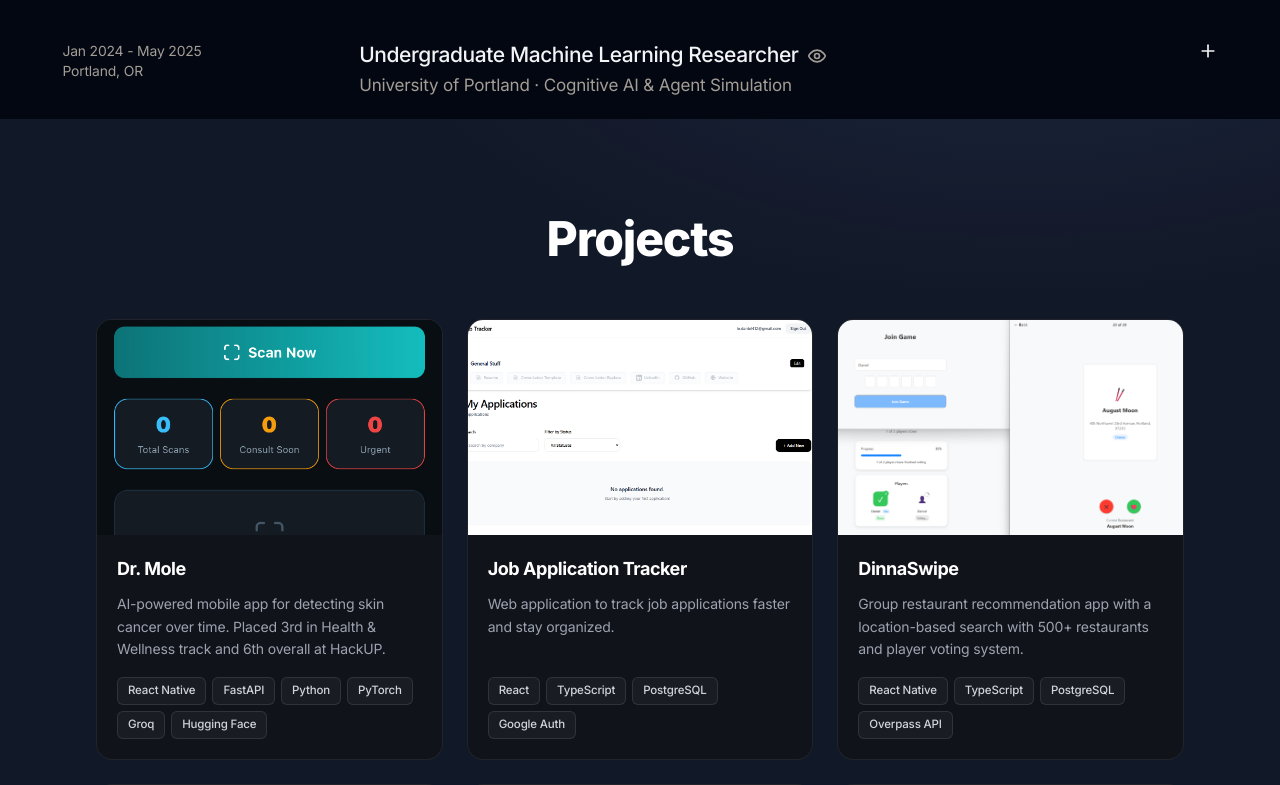
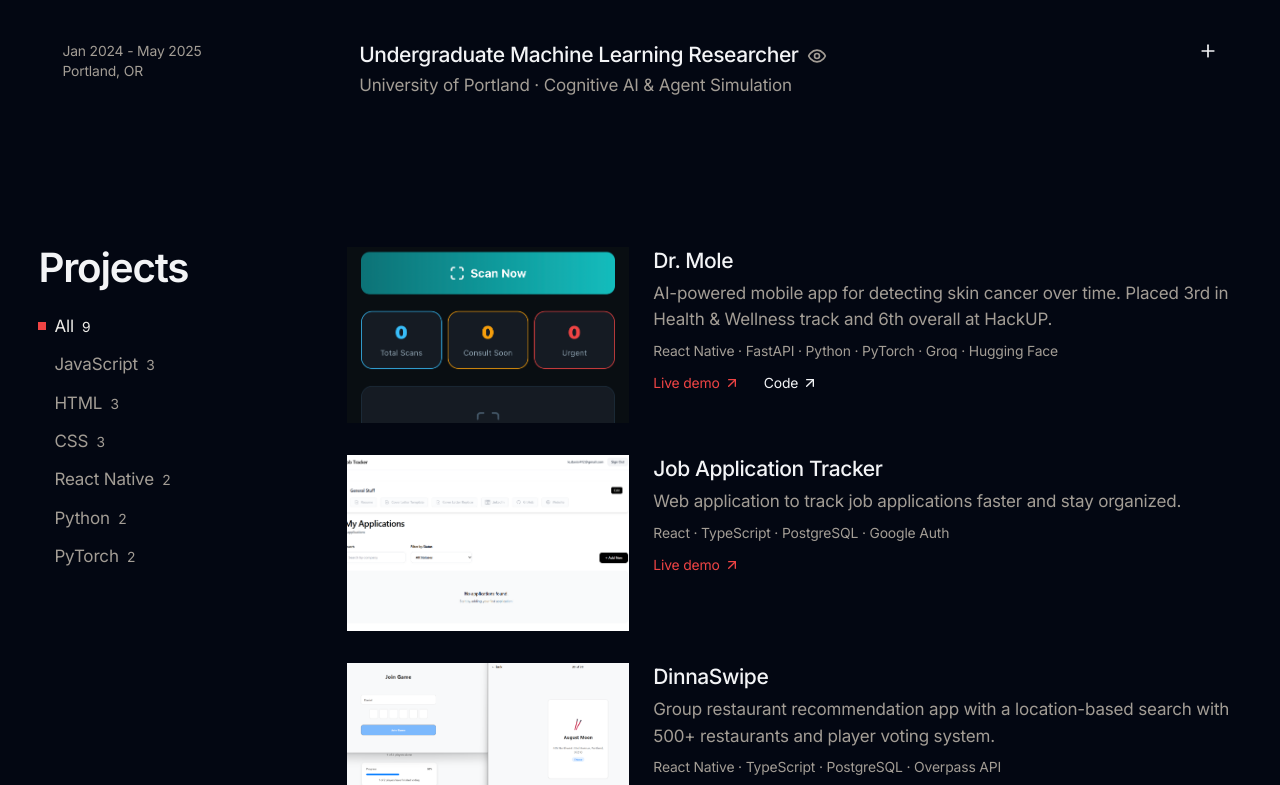
Before and after one commit to Danie1Le/Danie1Le.github.io, a Next.js app: page / in a window 1280 px wide. Shown: the part 2295-3080 px from the top of the page. Built offline with nearby package versions, Linux system fonts and the light colour scheme.

Commit message:
redesign: projects list with tool filters
Compact rows with a sticky rail of tool filters and counts. Picking a
tool folds away the other projects and scrolls the results into view.
Screenshots settle in as they appear and light up on hover.

```diff
--- a/components/projectsSection.tsx
+++ b/components/projectsSection.tsx
@@ -2,133 +2,114 @@
 
 import { projects } from "@/lib/data"
 import { getImagePath } from "@/lib/utils"
-import { ExternalLink, Github } from "lucide-react"
+import { ArrowUpRight } from "lucide-react"
+import { useState } from "react"
 
-interface ProjectsSectionProps {
-  visibleSections: Set<string>;
+// The tools used most across projects become the filters, with how many projects use each.
+const counts = new Map<string, number>()
+projects.forEach((p) => p.tech.forEach((t) => counts.set(t, (counts.get(t) ?? 0) + 1)))
+const filters = Array.from(counts).filter(([, n]) => n > 1).sort((a, b) => b[1] - a[1]).slice(0, 6)
+
+export default function ProjectsSection() {
+  const [tool, setTool] = useState<string | null>(null);
+
+  // Picking a tool brings the start of the list back under the nav, so the results are what you see.
+  const pick = (value: string | null) => {
+    setTool(value);
+    const top = document.querySelector("#projects > div")!.getBoundingClientRect().top; // not the heading: it is sticky
+    if (Math.abs(top - 96) > 8) { // 96 = nav bar + breathing room
+      const reduce = window.matchMedia("(prefers-reduced-motion: reduce)").matches;
+      window.scrollBy({ top: top - 96, behavior: reduce ? "auto" : "smooth" });
     }
+  };
 
-export default function ProjectsSection({ visibleSections }: ProjectsSectionProps) {
-  const isVisible = visibleSections.has("projects");
+  const filterButton = (label: string, n: number, value: string | null) => (
+    <button
+      key={label}
+      onClick={() => pick(value)}
+      aria-pressed={tool === value}
+      className={`flex items-baseline gap-2 whitespace-nowrap transition-colors duration-300 active:scale-95 ${
+        tool === value ? "text-[var(--ink)]" : "text-[var(--dim)] hover:text-[var(--ink)]"
+      }`}
+    >
+      <span className={`inline-block w-2 h-2 self-center transition-[transform,opacity] duration-500 ${tool === value ? "bg-[var(--brand)] scale-100 opacity-100" : "scale-50 opacity-0"}`} aria-hidden="true" />
+      {label}
+      <span className="t-small tabular-nums">{n}</span>
+    </button>
+  );
 
   return (
-    <section
-      id="projects"
-      className="min-h-screen py-24 px-6 bg-gray-900 flex items-center
-        bg-[radial-gradient(1100px_520px_at_80%_-8%,rgba(129,140,248,0.10),transparent_60%),radial-gradient(900px_480px_at_0%_108%,rgba(56,189,248,0.07),transparent_55%)]"
+    <section id="projects" className="frame pt-24 md:pt-32">
+      <div className="md:grid md:grid-cols-12 md:gap-x-8">
+        {/* Rail: section name and the tool filters (a scrolling line on phones). */}
+        <div className="md:col-span-3">
+          <div className="md:sticky md:top-24">
+            <h2 data-reveal className="t-head font-semibold">Projects</h2>
+            <div
+              data-reveal
+              style={{ "--i": 2 } as React.CSSProperties}
+              className="mt-6 flex flex-wrap md:flex-col gap-x-6 gap-y-3"
+              aria-label="Filter projects by tool"
             >
-      <div className="container mx-auto w-full max-w-6xl">
-        {/* Header */}
-        <div
-          className={`mb-14 text-center transition-all duration-1000 ${
-            isVisible ? "opacity-100 translate-y-0" : "opacity-0 translate-y-8"
-          }`}
-        >
-          <h2 className="text-4xl md:text-5xl font-extrabold tracking-tight text-white mb-3">
-            Projects
-          </h2>
+              {filterButton("All", projects.length, null)}
+              {filters.map(([t, n]) => filterButton(t, n, t))}
+            </div>
+          </div>
         </div>
 
-        {/* Grid */}
-        <div className="grid grid-cols-1 md:grid-cols-2 lg:grid-cols-3 gap-6">
+        <ul className="mt-10 md:mt-0 md:col-span-9 dim-others [overflow-anchor:none]">
           {projects.map((project, index) => {
-            const hasLinks = Boolean(project.live || project.github);
-            const row = Math.floor(index / 3);
+            const on = !tool || project.tech.includes(tool);
             return (
-              <div
-                key={index}
-                style={{
-                  transitionDelay: `${row * 180}ms`,
-                  transitionDuration: `${700 + row * 350}ms`,
-                }}
-                className={`transition-all ease-out ${
-                  isVisible ? "opacity-100 translate-y-0" : "opacity-0 translate-y-8"
-                }`}
+              <li
+                key={project.title}
+                aria-hidden={!on}
+                className={`grid transition-[grid-template-rows,opacity] duration-700 ease-expo ${on ? "grid-rows-[1fr] opacity-100" : "grid-rows-[0fr] opacity-0"}`}
               >
-              <div
-                className="group relative flex h-full flex-col rounded-2xl border border-white/[0.07] bg-[#10131a] overflow-hidden
-                  transition-all duration-300 ease-out
-                  hover:-translate-y-1.5 hover:border-indigo-400/50
-                  hover:shadow-[0_22px_50px_-22px_rgba(0,0,0,0.8),0_0_60px_-30px_rgba(129,140,248,0.55)]"
-              >
-                {/* top accent bar */}
-                <span className="absolute top-0 left-0 right-0 h-0.5 z-[3] origin-left scale-x-0 bg-gradient-to-r from-indigo-400 to-sky-400 transition-transform duration-500 group-hover:scale-x-100" />
-
-                {/* media */}
-                <div className="relative aspect-[16/10] overflow-hidden bg-[#0c0f15]">
+                <div className="overflow-hidden">
+                  <article data-reveal className="group grid sm:grid-cols-9 gap-x-6 gap-y-3 pb-8">
+                    <div className="sm:col-span-3 aspect-[16/10] overflow-hidden bg-[var(--surface)]">
                       {project.image === "turbine" ? (
-                    <div className="flex w-full h-full">
-                      <img
-                        src={getImagePath("/turbine1.jpg")}
-                        alt="Wind turbine"
-                        className="w-1/2 h-full object-cover transition-all duration-500 group-hover:scale-105 group-hover:brightness-[0.55]"
-                      />
-                      <img
-                        src={getImagePath("/turbine2.jpg")}
-                        alt="Wind turbine"
-                        className="w-1/2 h-full object-cover transition-all duration-500 group-hover:scale-105 group-hover:brightness-[0.55]"
-                      />
+                        <div className="flex h-full">
+                          {["/turbine1.jpg", "/turbine2.jpg"].map((src) => (
+                            <img key={src} src={getImagePath(src)} alt="Arduino wind turbine model" loading="lazy" className="w-1/2 h-full object-cover exhibit group-hover:scale-105" />
+                          ))}
                         </div>
                       ) : (
                         <img
-                      src={project.image || "/placeholder.svg"}
-                      alt={project.title}
-                      className={`w-full h-full object-cover transition-all duration-500 group-hover:scale-105 group-hover:brightness-[0.55] ${
-                        project.title === "Dr. Mole" ? "object-[50%_28%]" : "object-center"
+                          src={project.image}
+                          alt={`Screenshot of ${project.title}`}
+                          loading="lazy"
+                          className={`w-full h-full object-cover exhibit group-hover:scale-105 ${
+                            project.title === "Dr. Mole" ? "object-[50%_28%]" : "object-top"
                           }`}
                         />
                       )}
+                    </div>
 
-                  {hasLinks && (
-                    <div className="absolute inset-x-0 bottom-0 z-[2] flex gap-2.5 p-4 opacity-0 translate-y-3 transition-all duration-300 group-hover:opacity-100 group-hover:translate-y-0">
+                    <div className="sm:col-span-6 flex flex-col">
+                      <h3 className="t-lead font-medium">{project.title}</h3>
+                      <p className="mt-1.5 text-[var(--dim)]">{project.description}</p>
+                      <p className="mt-2 t-small text-[var(--dim)]">{project.tech.join(" · ")}</p>
+                      <div className="mt-3 flex gap-6 t-small">
                         {project.live && (
-                        <a
-                          href={project.live}
-                          target="_blank"
-                          rel="noopener noreferrer"
-                          className="inline-flex items-center gap-1.5 rounded-lg bg-gradient-to-r from-indigo-400 to-indigo-500 px-3.5 py-2 text-[13px] font-semibold text-gray-950 transition-transform duration-200 hover:-translate-y-0.5"
-                        >
-                          <ExternalLink className="w-3.5 h-3.5" /> Live Demo
+                          <a href={project.live} target="_blank" rel="noopener noreferrer" tabIndex={on ? 0 : -1} className="link inline-flex items-center gap-1 text-[var(--brand)]">
+                            {project.live.endsWith(".mp4") ? "Watch video" : "Live demo"} <ArrowUpRight className="w-4 h-4" aria-hidden="true" />
                           </a>
                         )}
                         {project.github && (
-                        <a
-                          href={project.github}
-                          target="_blank"
-                          rel="noopener noreferrer"
-                          className="inline-flex items-center gap-1.5 rounded-lg border border-white/15 bg-gray-950/70 px-3.5 py-2 text-[13px] font-semibold text-gray-100 backdrop-blur transition-transform duration-200 hover:-translate-y-0.5"
-                        >
-                          <Github className="w-3.5 h-3.5" /> Code
+                          <a href={project.github} target="_blank" rel="noopener noreferrer" tabIndex={on ? 0 : -1} className="link inline-flex items-center gap-1">
+                            Code <ArrowUpRight className="w-4 h-4" aria-hidden="true" />
                           </a>
                         )}
                       </div>
-                  )}
                     </div>
-
-                {/* body */}
-                <div className="flex flex-1 flex-col gap-2.5 p-5">
-                  <h3 className="text-lg font-bold tracking-tight text-white transition-colors duration-300 group-hover:text-indigo-200">
-                    {project.title}
-                  </h3>
-                  <p className="text-sm leading-relaxed text-gray-400 line-clamp-3">
-                    {project.description}
-                  </p>
-                  <div className="mt-auto flex flex-wrap gap-1.5 pt-1.5">
-                    {project.tech.map((tech) => (
-                      <span
-                        key={tech}
-                        className="rounded-md border border-white/10 bg-white/[0.04] px-2.5 py-1 text-[11.5px] font-medium text-gray-300 transition-colors duration-300 group-hover:border-indigo-400/30"
-                      >
-                        {tech}
-                      </span>
-                    ))}
+                  </article>
                 </div>
-                </div>
-              </div>
-              </div>
+              </li>
             );
           })}
-        </div>
+        </ul>
       </div>
     </section>
   );
```
Lines whose indentation alone changed are shown as unchanged.
